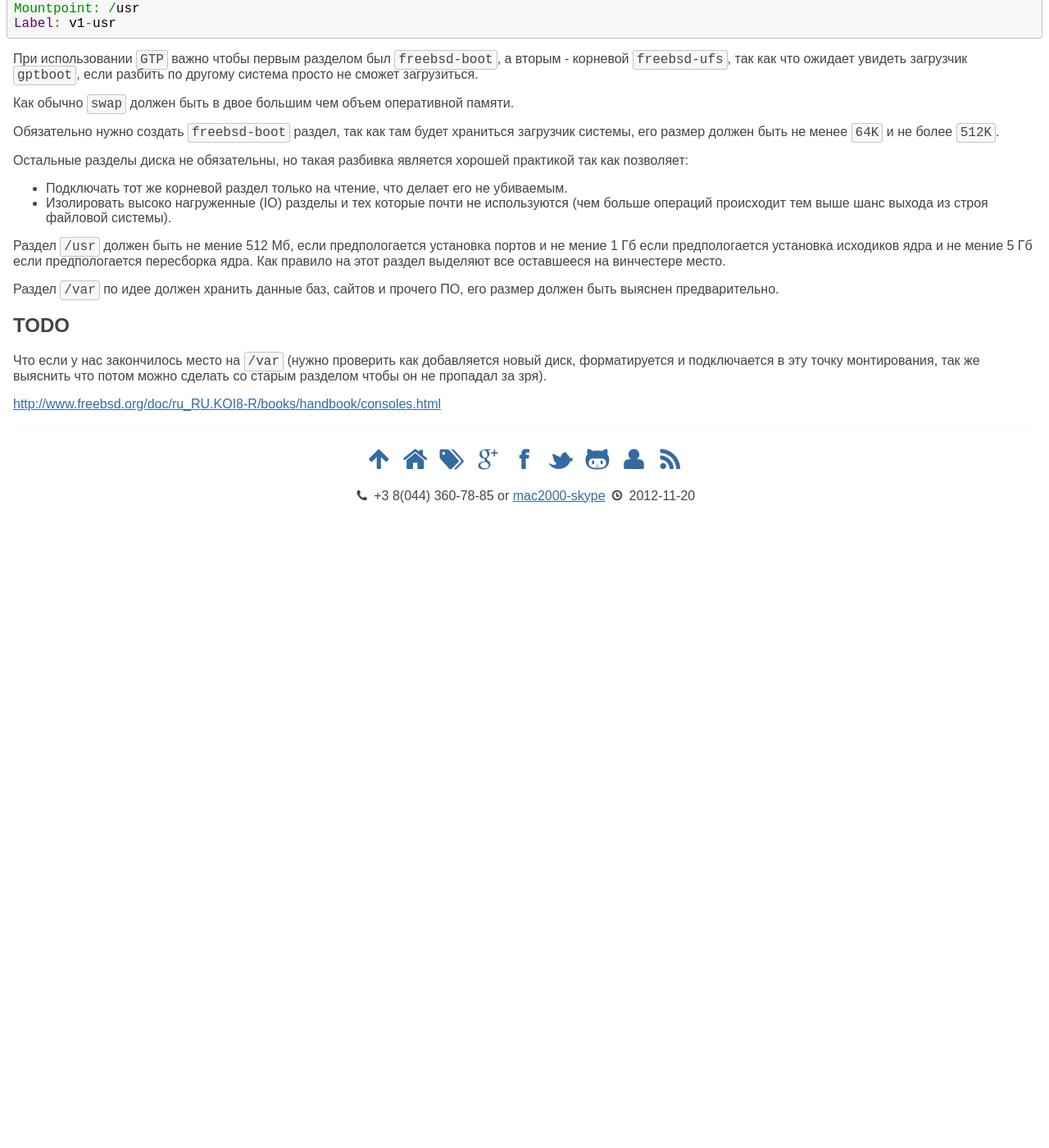
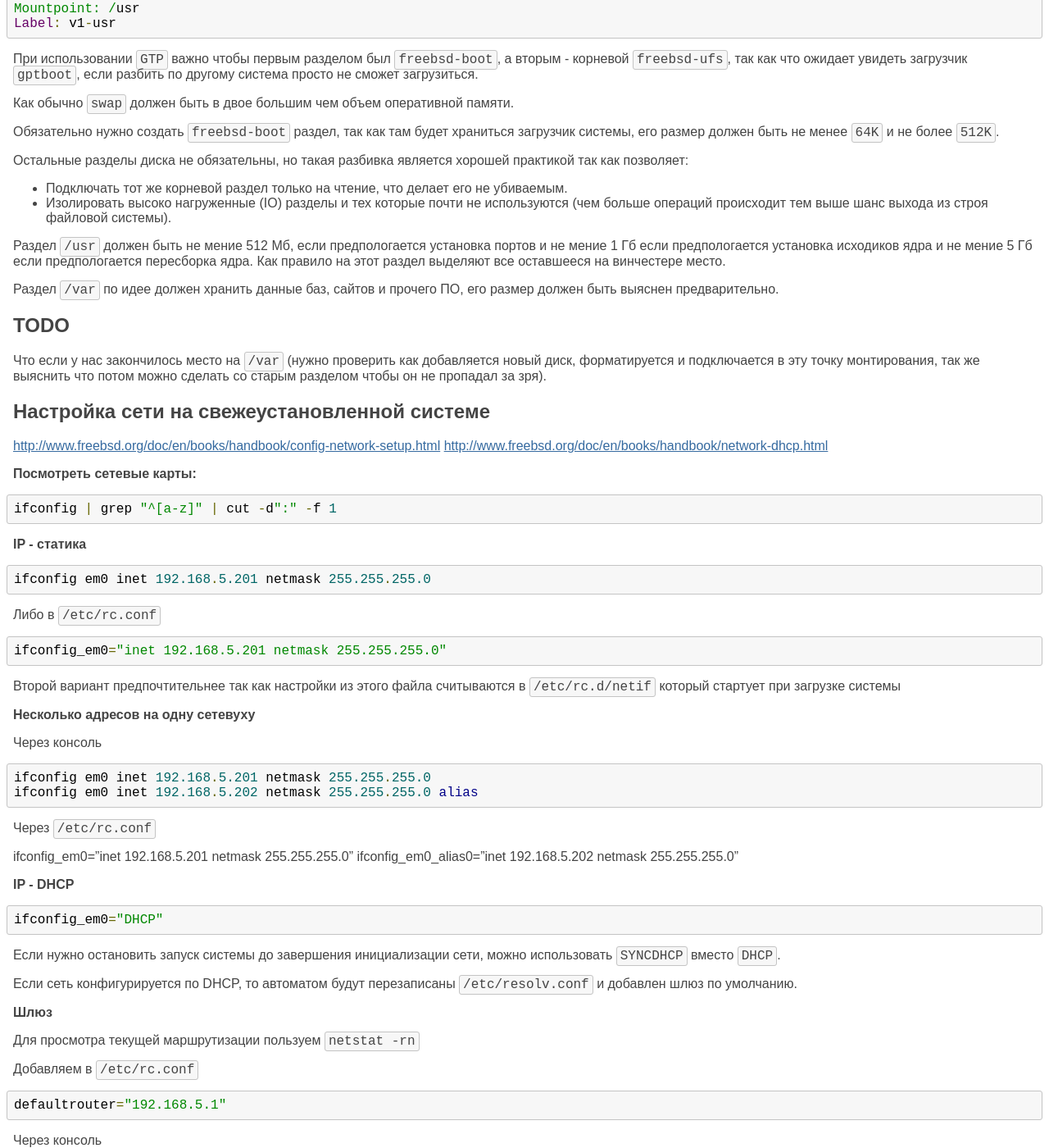
Before and after one commit to michaelbramwell/mac2000.github.com, a Jekyll site: the page built from freebsd.md, in a window 1280 px wide and 1400 px high, scrolled down 796 px. Shown: the whole window at 82% size. Built offline with Jekyll 4.4.1, drawn with Linux system fonts in a browser that asks for light colours; before the commit the page ends 1426 px from its top, so only the background shows below that; some of the changed text lies outside the part shown.

Commit message:
networking

```diff
--- a/freebsd.md
+++ b/freebsd.md
@@ -67,6 +67,92 @@ TODO
 
 Что если у нас закончилось место на `/var` (нужно проверить как добавляется новый диск, форматируется и подключается в эту точку монтирования, так же выяснить что потом можно сделать со старым разделом чтобы он не пропадал за зря).
 
+Настройка сети на свежеустановленной системе
+--------------------------------------------
+
+http://www.freebsd.org/doc/en/books/handbook/config-network-setup.html
+http://www.freebsd.org/doc/en/books/handbook/network-dhcp.html
+
+**Посмотреть сетевые карты:**
+
+    ifconfig | grep "^[a-z]" | cut -d":" -f 1
+
+**IP - статика**
+
+    ifconfig em0 inet 192.168.5.201 netmask 255.255.255.0
+
+Либо в `/etc/rc.conf`
+
+    ifconfig_em0="inet 192.168.5.201 netmask 255.255.255.0"
+
+Второй вариант предпочтительнее так как настройки из этого файла считываются в `/etc/rc.d/netif` который стартует при загрузке системы
+
+**Несколько адресов на одну сетевуху**
+
+Через консоль
+
+    ifconfig em0 inet 192.168.5.201 netmask 255.255.255.0
+    ifconfig em0 inet 192.168.5.202 netmask 255.255.255.0 alias
+
+Через `/etc/rc.conf`
+
+ifconfig_em0="inet 192.168.5.201 netmask 255.255.255.0"
+ifconfig_em0_alias0="inet 192.168.5.202 netmask 255.255.255.0"
+
+**IP - DHCP**
+
+    ifconfig_em0="DHCP"
+
+Если нужно остановить запуск системы до завершения инициализации сети, можно использовать `SYNCDHCP` вместо `DHCP`.
+
+Если сеть конфигурируется по DHCP, то автоматом будут перезаписаны `/etc/resolv.conf` и добавлен шлюз по умолчанию.
+
+**Шлюз**
+
+Для просмотра текущей маршрутизации пользуем `netstat -rn`
+
+Добавляем в `/etc/rc.conf`
+
+    defaultrouter="192.168.5.1"
+
+Через консоль
+
+    route add default 192.168.5.1
+
+Удалить шлюз через консоль
+
+    route delete default
+
+**DNS**
+
+Если пользуется статика вместо DHCP, нужно в файл `/etc/resolv.conf` добавить что то вроде такого:
+
+    nameserver 8.8.8.8
+
+Можно как то через консоль управиться с помощью команды `resolvconf`
+
+**Перезапуск**
+
+    /etc/rc.d/netif restart
+    /etc/rc.d/routing restart
+    /etc/rc.d/resolv restart
+
+Порты
+-----
+
+http://adw0rd.com/2009/3/3/freebsd-ports-and-pkg/
+
+Первый раз:
+
+    portsnap fetch
+    portsnap extract
+
+Обновление
+
+    portsnap fetch update
+
+
+
 
 
 http://www.freebsd.org/doc/ru_RU.KOI8-R/books/handbook/consoles.html
```
